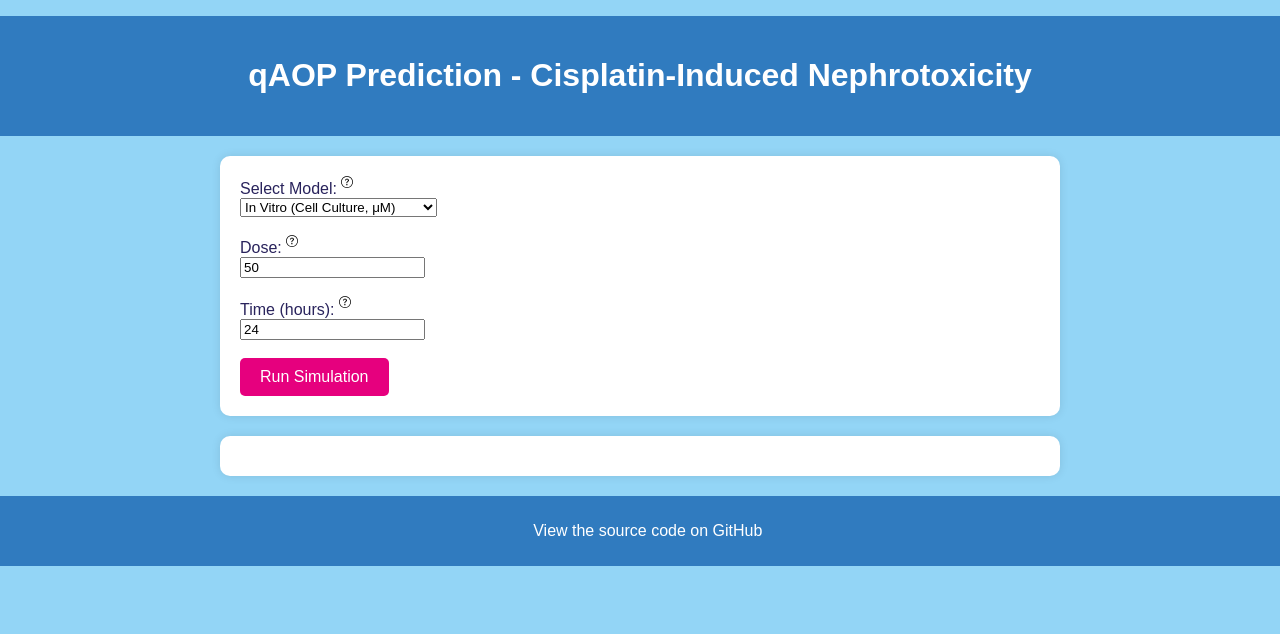
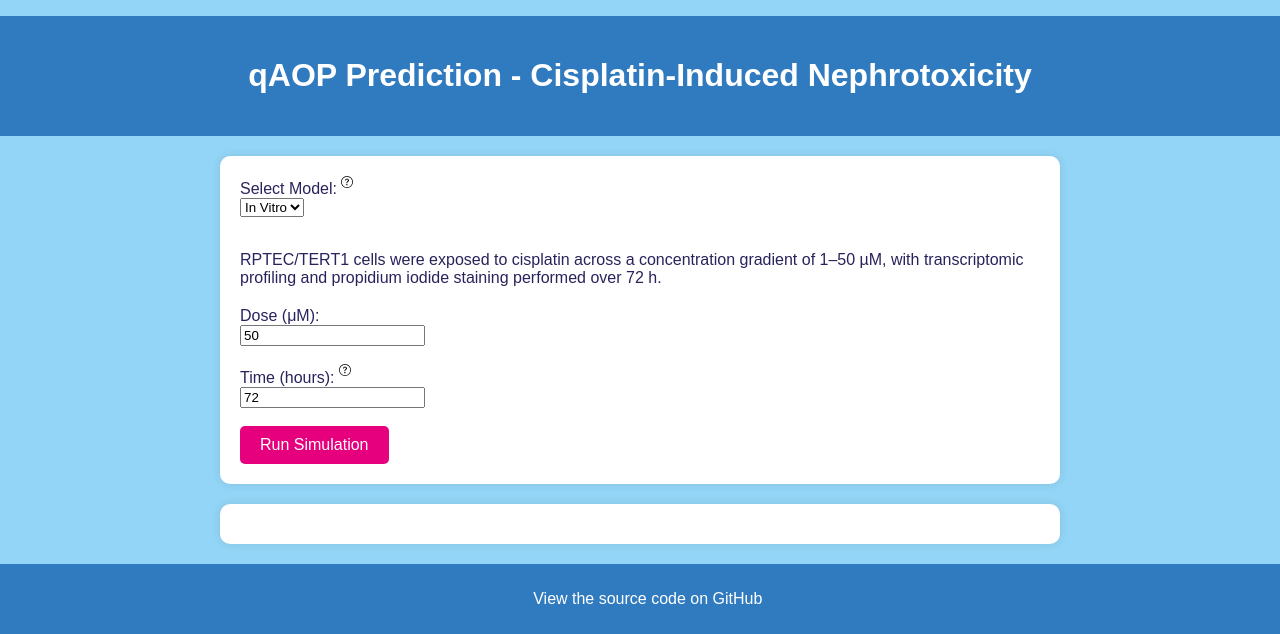
Before and after one commit to VHP4Safety/qAOP-app, a Flask app: page / in a window 1280 px wide. Shown: the part 274-908 px from the top of the page. Before the commit the page ends 840 px from the top, so only its background shows below. Run offline with Flask 3, Linux system fonts and the light colour scheme.

Commit message:
Modified the interface to make it more user friendly. Added explanation of models.

```diff
--- a/app.py
+++ b/app.py
@@ -160,6 +160,11 @@ def index():
     dose = None
     time = None
 
+    if dose is None:
+        dose = 50 if model_type == "invitro" else 5   # invitro→50μM, invivo→5 mg/kg
+    if time is None:
+        time = 72 if model_type == "invitro" else 700  # invitro→24 h, invivo→48 h
+
     # Initialize results
     result_dd = result_nec = result_infl = result_kf = None
     img_dist_dd = img_dist_nec = img_dist_infl = img_dist_kf = None
@@ -231,11 +236,20 @@ def index():
             img_dist_kf = plot_distributions(kf_vals, "Kidney Failure", "purple", idx)
             img_time_kf = plot_time_series(kf_vals, t_vals, "Kidney Failure", "purple", dose, unit)
 
+    defaults = {
+    "invitro": {"dose": 50, "time": 72},
+    "invivo":  {"dose": 5,  "time": 672}
+    }
+
     return render_template(
     "index.html",
     model_type=model_type,
     dose=dose,
     time=time,
+    default_invitro_dose=defaults["invitro"]["dose"],
+    default_invitro_time=defaults["invitro"]["time"],
+    default_invivo_dose=defaults["invivo"]["dose"],
+    default_invivo_time=defaults["invivo"]["time"],
     result_dd=result_dd, result_nec=result_nec,
     image_dist_dd=img_dist_dd, image_time_dd=img_time_dd,
     image_dist_nec=img_dist_nec, image_time_nec=img_time_nec,
--- a/templates/index.html
+++ b/templates/index.html
@@ -19,23 +19,27 @@
                 Select Model:
                 <sup><img src="{{ url_for('static', filename='img/question-circle.svg') }}"
                          alt="tooltip" width="12" height="12"
-                         title="Choose between in vitro (cell culture) and in vivo (rat nephrotoxicity)."></sup>
+                         title="Choose between in vitro (RPTEC/TERT1) and in vivo (rat kidney)."></sup>
             </label><br>
             <select name="model" id="model" required>
+
+
                 <option value="invitro" {% if model_type == "invitro" %}selected{% endif %}>
-                    In Vitro (Cell Culture, μM)
+                    In Vitro
                 </option>
                 <option value="invivo" {% if model_type == "invivo" %}selected{% endif %}>
-                    In Vivo (Animal Study, mg/kg)
+                    In Vivo
                 </option>
             </select><br><br>
 
+            <div id="model-explanation" class="explanation">
+            </div>
+
             <label for="dose">
-                Dose:
-                <sup><img src="{{ url_for('static', filename='img/question-circle.svg') }}"
-                         alt="tooltip" width="12" height="12"
-                         title="Enter the dose. For in vitro, use μM. For in vivo, use mg/kg."></sup>
+              Dose (<span id="dose-unit">μM</span>):
+              <sup></sup>
             </label><br>
+
             <input type="number"
                    name="dose"
                    id="dose"
@@ -120,5 +124,48 @@
             View the source code on&nbsp<a href="https://github.com/VHP4Safety/qAOP-predictor" target="_blank">GitHub</a>&nbsp
         </p>
     </footer>
+    <script>
+      const modelSelect = document.getElementById('model');
+      const doseInput   = document.getElementById('dose');
+      const timeInput   = document.getElementById('time');
+
+      const defaults = {
+        invitro: { dose: {{ default_invitro_dose }}, time: {{ default_invitro_time }} },
+        invivo:  { dose: {{ default_invivo_dose }},  time: {{ default_invivo_time }}  }
+      };
+
+      function updateDefaults() {
+        const m = modelSelect.value;
+        doseInput.value = defaults[m].dose;
+        timeInput.value = defaults[m].time;
+      }
+
+      modelSelect.addEventListener('change', updateDefaults);
+      // Optionally call once on load to sync:
+      updateDefaults();
+
+      const doseUnitSpan = document.getElementById('dose-unit');
+      const unitLabels = { invitro: 'μM', invivo: 'mg/kg' };
+
+      function updateUnits() {
+        doseUnitSpan.textContent = unitLabels[ modelSelect.value ];
+      }
+
+      // Add alongside your other listeners:
+      modelSelect.addEventListener('change', updateUnits);
+      updateUnits();
+
+      const explanation = document.getElementById('model-explanation');
+      const texts = {
+        invitro: `<p>RPTEC/TERT1 cells were exposed to cisplatin across a concentration gradient of 1–50 µM, with transcriptomic profiling and propidium iodide staining performed over 72 h.</p>`,
+        invivo:  `<p>Rats were administered a single intravenous dose of 5 mg/kg cisplatin; transcriptomic analyses of outer-medulla proximal tubule cells and comprehensive renal histopathology were conducted at serial intervals over 28 days (672 h).</p>`
+      };
+      function updateExplanation(){
+      explanation.innerHTML = texts[ modelSelect.value ];
+      }
+      modelSelect.addEventListener('change', updateExplanation);
+      updateExplanation();
+    </script>
+
 </body>
 </html>
```
